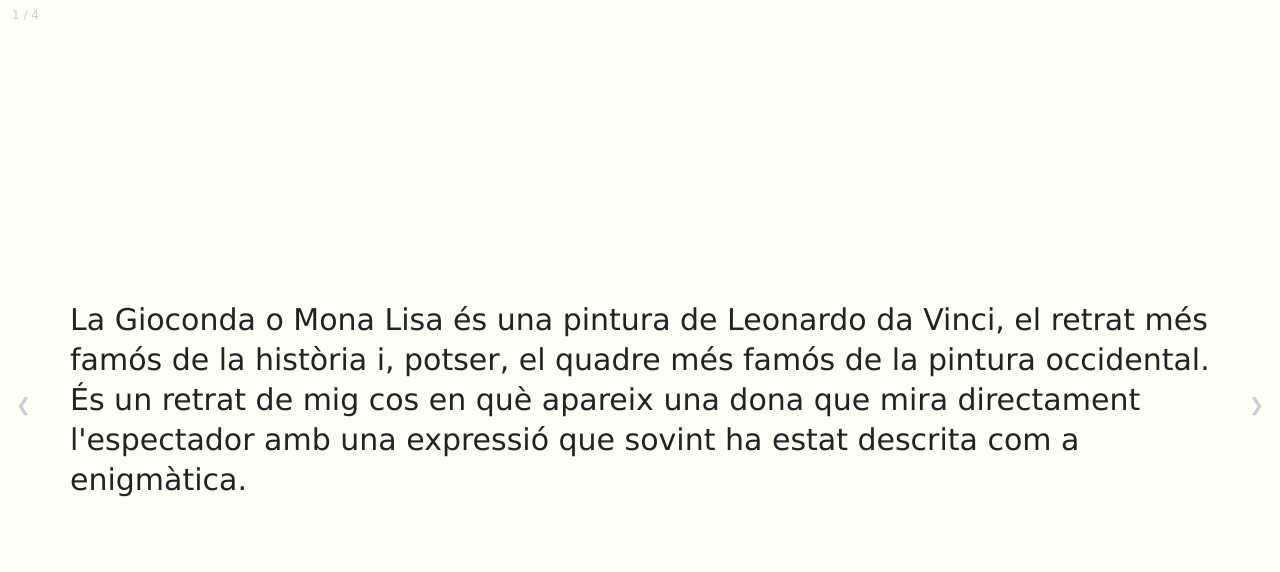
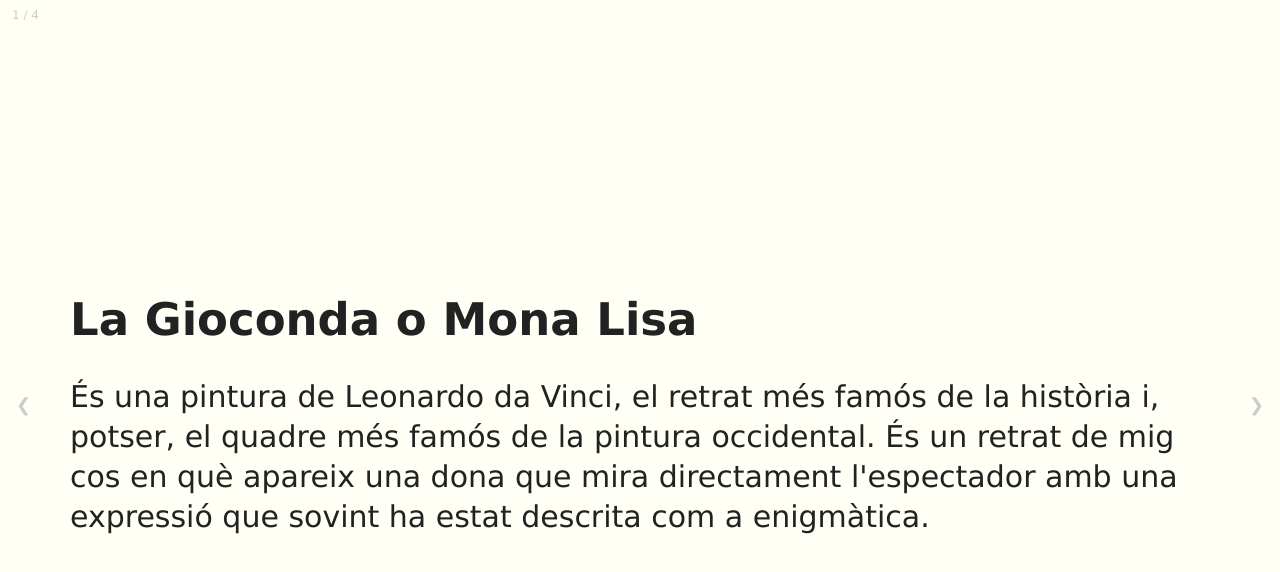
Before and after one commit to drfperez/slideshows, a plain HTML site: page gioconda.html in a window 1280 px wide. Drawn offline with Linux system fonts and the light colour scheme.

Commit message:
Update gioconda.html

```diff
--- a/gioconda.html
+++ b/gioconda.html
@@ -188,7 +188,7 @@ vertical-align: middle;
  <div class="divContainer">
   <div class="divCenteredObject">
    <div class="text1">
-La Gioconda o Mona Lisa és una pintura de Leonardo da Vinci, el retrat més famós de la història i, potser, el quadre més famós de la pintura occidental. És un retrat de mig cos en què apareix una dona que mira directament l'espectador amb una expressió que sovint ha estat descrita com a enigmàtica.
+<h1>La Gioconda o Mona Lisa</h1> És una pintura de Leonardo da Vinci, el retrat més famós de la història i, potser, el quadre més famós de la pintura occidental. És un retrat de mig cos en què apareix una dona que mira directament l'espectador amb una expressió que sovint ha estat descrita com a enigmàtica.
    </div>
   </div>
  </div>
```
